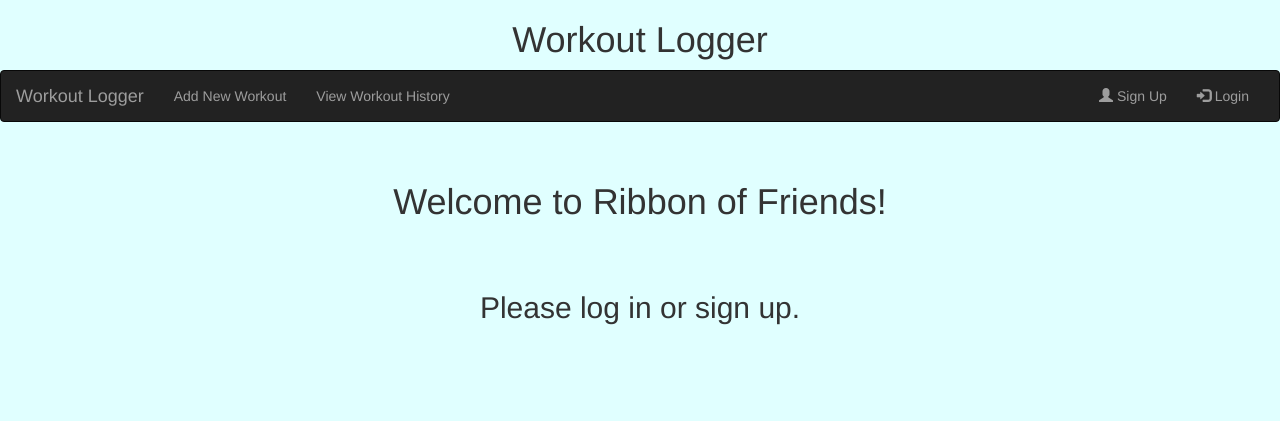
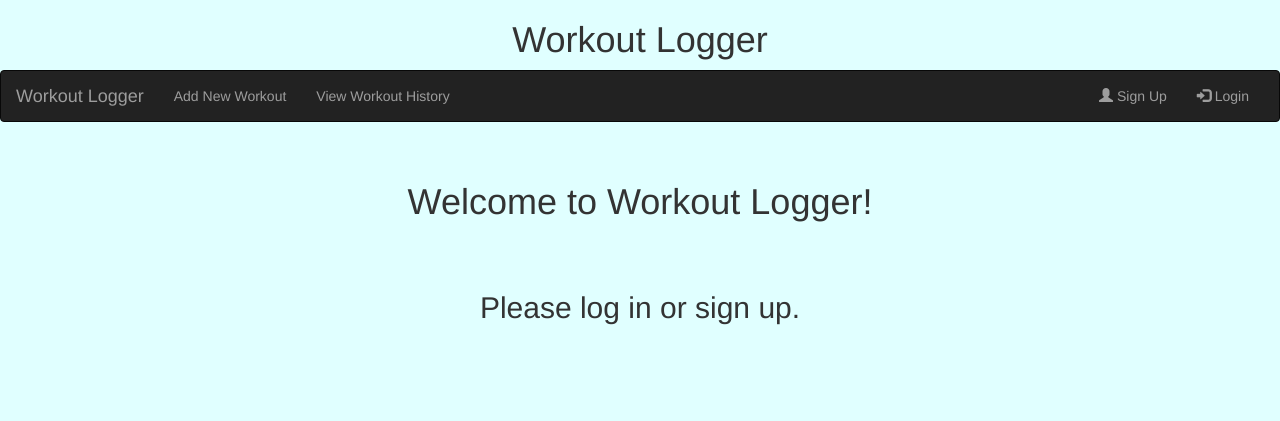
Before and after one commit to jdevince/WorkoutLogger, a PHP site: page / in a window 1280 px wide. Shown: the top 421 px of the page. Run offline with PHP 8.4, Linux system fonts and the light colour scheme; some libraries are stand-ins or nearby versions.

Commit message:
website name change

```diff
--- a/index.php
+++ b/index.php
@@ -2,7 +2,7 @@
 	include("Includes/header.php");
 ?>
 <br>
-<h1> Welcome to Ribbon of Friends! </h1>
+<h1> Welcome to Workout Logger! </h1>
 <br><br>
 <?php
     if (!isset($_SESSION["username"]))
```
